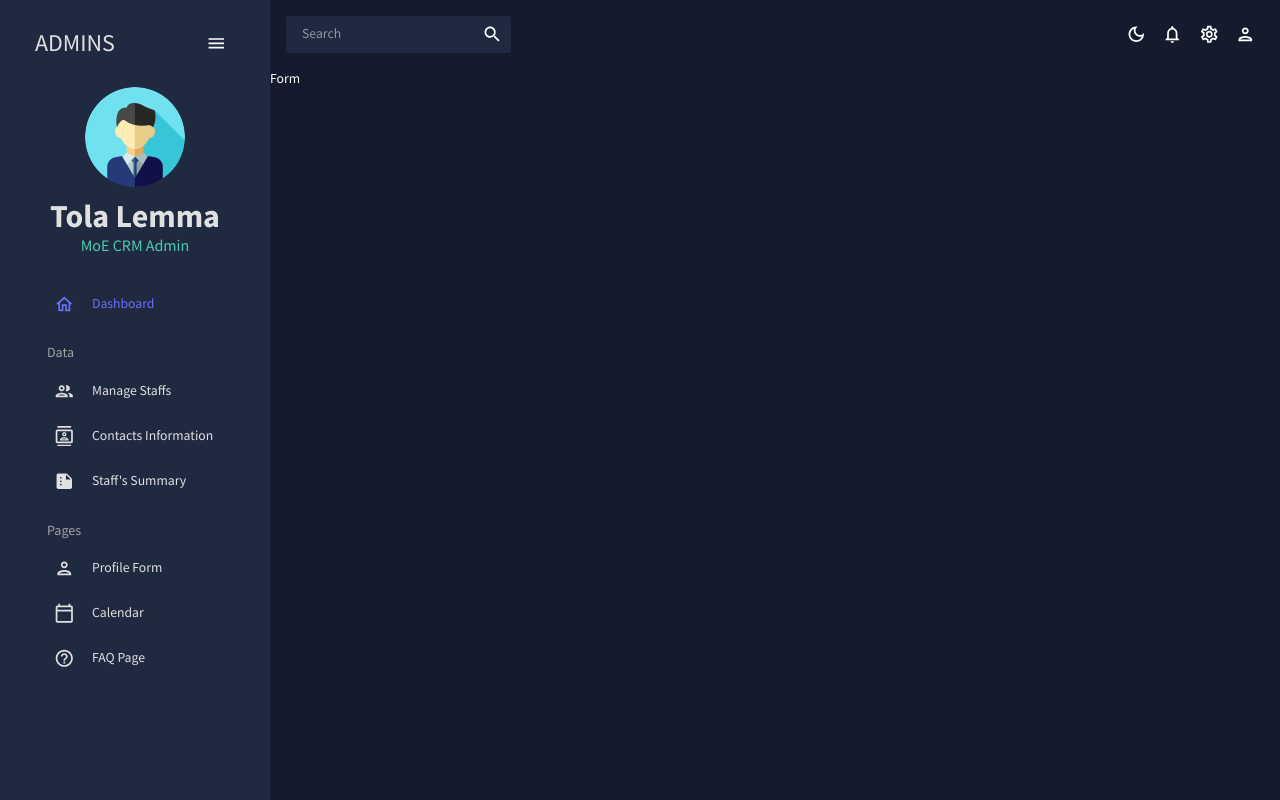
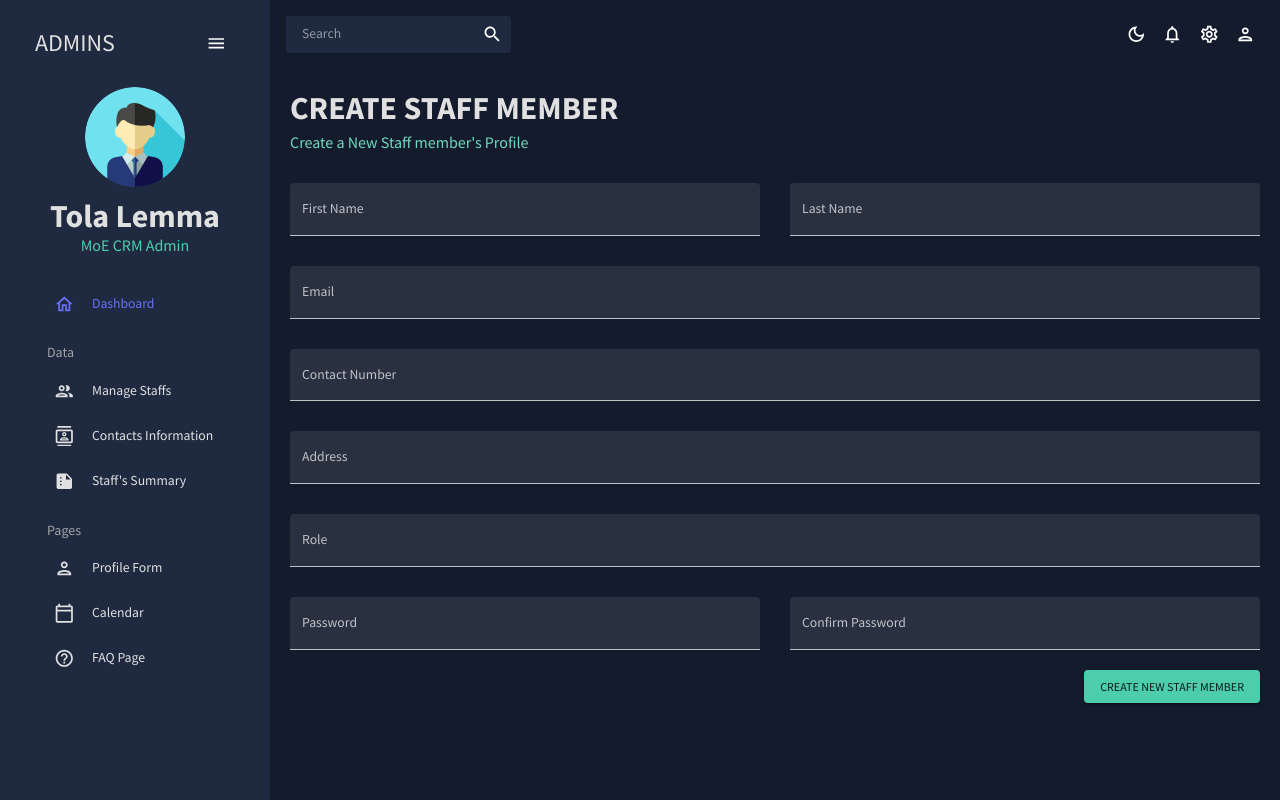
Before and after one commit to Tola-lemma/Customer-Relation-Management-For-Ministry-of-Education, a React (Create React App) app in the folder client/: page /admin/form in a window 1280 px wide. Built offline with nearby package versions, Linux system fonts and the light colour scheme.

Commit message:
feat:form to create staff member is set with correct validation

```diff
--- a/client/src/ClientContainer/Admin/Pages/form/Form.jsx
+++ b/client/src/ClientContainer/Admin/Pages/form/Form.jsx
@@ -1,7 +1,194 @@
-import React from 'react'
+import { Box, Button, TextField } from "@mui/material";
+import { Formik } from "formik";
+import * as yup from "yup";
+import useMediaQuery from "@mui/material/useMediaQuery";
+import { Header } from "../../components/Header";
+export const Form = () => {
+  const isNonMobile = useMediaQuery("(min-width:600px)");
 
-export const Form = () => {
+  const handleFormSubmit = (values) => {
+    console.log(values);
+  };
+
   return (
-    <div>Form</div>
-  )
-}
+    <Box m="20px">
+      <Header
+        title="CREATE STAFF MEMBER"
+        subtitle="Create a New Staff member's Profile"
+      />
+
+      <Formik
+        onSubmit={handleFormSubmit}
+        initialValues={initialValues}
+        validationSchema={checkoutSchema}
+      >
+        {({
+          values,
+          errors,
+          touched,
+          handleBlur,
+          handleChange,
+          handleSubmit,
+        }) => (
+          <form onSubmit={handleSubmit}>
+            <Box
+              display="grid"
+              gap="30px"
+              gridTemplateColumns="repeat(4, minmax(0, 1fr))"
+              sx={{
+                "& > div": { gridColumn: isNonMobile ? undefined : "span 4" },
+              }}
+            >
+              <TextField
+                fullWidth
+                variant="filled"
+                type="text"
+                label="First Name"
+                onBlur={handleBlur}
+                onChange={handleChange}
+                value={values.firstName}
+                name="firstName"
+                error={!!touched.firstName && !!errors.firstName}
+                helperText={touched.firstName && errors.firstName}
+                sx={{ gridColumn: "span 2" }}
+              />
+              <TextField
+                fullWidth
+                variant="filled"
+                type="text"
+                label="Last Name"
+                onBlur={handleBlur}
+                onChange={handleChange}
+                value={values.lastName}
+                name="lastName"
+                error={!!touched.lastName && !!errors.lastName}
+                helperText={touched.lastName && errors.lastName}
+                sx={{ gridColumn: "span 2" }}
+              />
+              <TextField
+                fullWidth
+                variant="filled"
+                type="text"
+                label="Email"
+                onBlur={handleBlur}
+                onChange={handleChange}
+                value={values.email}
+                name="email"
+                error={!!touched.email && !!errors.email}
+                helperText={touched.email && errors.email}
+                sx={{ gridColumn: "span 4" }}
+              />
+              <TextField
+                fullWidth
+                variant="filled"
+                type="text"
+                label="Contact Number"
+                onBlur={handleBlur}
+                onChange={handleChange}
+                value={values.contact}
+                name="contact"
+                error={!!touched.contact && !!errors.contact}
+                helperText={touched.contact && errors.contact}
+                sx={{ gridColumn: "span 4" }}
+              />
+              <TextField
+                fullWidth
+                variant="filled"
+                type="text"
+                label="Address"
+                onBlur={handleBlur}
+                onChange={handleChange}
+                value={values.address}
+                name="address"
+                error={!!touched.address && !!errors.address}
+                helperText={touched.address && errors.address}
+                sx={{ gridColumn: "span 4" }}
+              />
+              <TextField
+                fullWidth
+                variant="filled"
+                type="text"
+                label="Role"
+                onBlur={handleBlur}
+                onChange={handleChange}
+                value={values.role}
+                name="role"
+                error={!!touched.role && !!errors.role}
+                helperText={touched.role && errors.role}
+                sx={{ gridColumn: "span 4" }}
+              />
+              <TextField
+                fullWidth
+                variant="filled"
+                type="password"
+                label="Password"
+                onBlur={handleBlur}
+                onChange={handleChange}
+                value={values.password}
+                name="password"
+                error={!!touched.password && !!errors.password}
+                helperText={touched.password && errors.password}
+                sx={{ gridColumn: "span 2" }}
+              />
+              <TextField
+                fullWidth
+                variant="filled"
+                type="password"
+                label="Confirm Password"
+                onBlur={handleBlur}
+                onChange={handleChange}
+                value={values.confirmPassword}
+                name="confirmPassword"
+                error={!!touched.confirmPassword && !!errors.confirmPassword}
+                helperText={touched.confirmPassword && errors.confirmPassword}
+                sx={{ gridColumn: "span 2" }}
+              />
+            </Box>
+            <Box display="flex" justifyContent="end" mt="20px">
+              <Button type="submit" color="secondary" variant="contained">
+                Create New staff member
+              </Button>
+            </Box>
+          </form>
+        )}
+      </Formik>
+    </Box>
+  );
+};
+
+const phoneRegExp =
+  /^((\+[1-9]{1,4}[ -]?)|(\([0-9]{2,3}\)[ -]?)|([0-9]{2,4})[ -]?)*?[0-9]{3,4}[ -]?[0-9]{3,4}$/;
+
+const checkoutSchema = yup.object().shape({
+  firstName: yup.string().required("required"),
+  lastName: yup.string().required("required"),
+  email: yup.string().email("invalid email").required("required"),
+  contact: yup
+    .string()
+    .matches(phoneRegExp, "Phone number is not valid")
+    .required("required"),
+  address: yup.string().required("required"),
+  role: yup.string().required("required"),
+
+  password: yup
+  .string()
+  .required('required')
+  .min(6, 'Password must be at least 6 characters long')
+  .matches(/[a-zA-Z]/, 'Password must contain at least one letter')
+  .matches(/[0-9]/, 'Password must contain at least one number')
+  .matches(/[^a-zA-Z0-9]/, 'Password must contain at least one special character'),
+confirmPassword: yup
+  .string()
+  .oneOf([yup.ref('password'), null], 'Passwords must match')
+  .required('required'),
+});
+const initialValues = {
+  firstName: "",
+  lastName: "",
+  email: "",
+  contact: "",
+  address: "",
+  role: "",
+  password:"",
+  confirmPassword:""
+};
```
